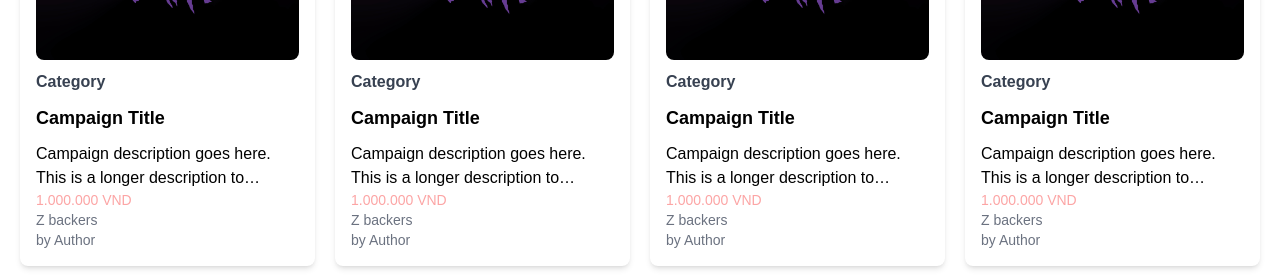
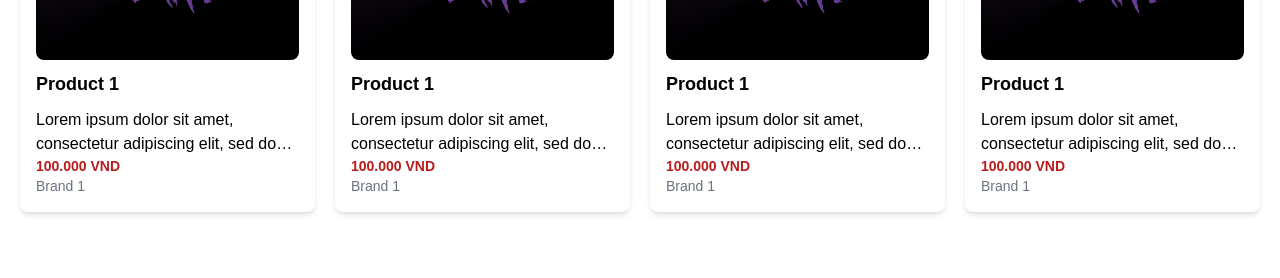
Before and after one commit to Truong62/THAH, a React (Create React App) app: page / in a window 1280 px wide. Shown: the part 674-952 px from the top of the page. Built offline with nearby package versions, Linux system fonts and the light colour scheme.

Commit message:
update card lỗi bất đồng bộ

```diff
--- a/src/components/Card/Card.css
+++ b/src/components/Card/CardProduct.css
@@ -13,3 +13,12 @@
   .slick-dots li.slick-active div {
     @apply bg-black;
   }
+
+  .description {
+    display: -webkit-box;
+    -webkit-line-clamp: 2; /* Số dòng tối đa */
+    overflow-wrap: break-word;
+    -webkit-box-orient: vertical;
+    overflow: hidden;
+    text-overflow: ellipsis;
+  }
--- a/src/components/Card/Card.js
+++ b/src/components/Card/CardProduct.js
@@ -3,9 +3,9 @@ import { Link } from 'react-router-dom';
 import Slider from 'react-slick';
 import "slick-carousel/slick/slick-theme.css";
 import "slick-carousel/slick/slick.css";
-import './Card.css'; // Import the CSS file for custom styles
+import './CardProduct.css'; // Import the CSS file for custom styles
 
-const Card = () => {
+const CardProduct = ({ link, nameProduct, price, description, brand }) => {
   const settings = {
     dots: true,
     infinite: true,
@@ -34,22 +34,22 @@ const Card = () => {
   };
 
   const formatCurrency = (amount) => {
-    return `${amount.toLocaleString('vi-VN').replace(/,/g, '')} VND`;
+    return `${amount.toLocaleString('vi-VN')} VND`;
   };
 
   const renderCampaigns = () => (
     [...Array(4)].map((_, index) => (
-      <Link to={`/campaign/${index}`} key={index} className="bg-white rounded-lg p-4 shadow-md transition-transform duration-300 ease-in-out flex flex-col justify-between h-full hover:translate-y-[-5px]">
-        <img src='../../images/wallpaperflare.com_wallpaper.jpg' alt="Campaign" className="w-full h-auto max-h-52 rounded-lg object-cover" loading="lazy" />
+      <Link key={index} to={`/campaign/${link}`}
+        className="bg-white rounded-lg p-4 shadow-md transition-transform duration-300 ease-in-out flex flex-col justify-between h-full hover:translate-y-[-5px]">
+        <img src='../../images/wallpaperflare.com_wallpaper.jpg' alt="Campaign"
+          className="w-full h-auto max-h-52 rounded-lg object-cover" />
         <div className="flex flex-col gap-2.5 mt-2.5 flex-grow">
-          <span className="font-bold text-gray-700">Category</span>
-          <h4 className="text-lg font-semibold">Campaign Title</h4>
-          <p className="line-clamp-2">Campaign description goes here. This is a longer description to demonstrate the line clamping effect. It should be truncated after two lines.</p>
+          <h4 className="text-lg font-semibold">{nameProduct}</h4>
+          <p className="description">{description}</p>
         </div>
         <div className="flex flex-col gap-1.25 text-sm text-gray-500">
-          <span className='text-red-300'>{formatCurrency(1000000)}</span>
-          <span>Z backers</span>
-          <span>by Author</span>
+          <span className='text-red-700 font-bold'>{formatCurrency(price)}</span>
+          <span>{brand}</span>
         </div>
       </Link>
     ))
@@ -84,4 +84,4 @@ const Card = () => {
   );
 };
 
-export default Card;
+export default CardProduct;
--- a/src/pages/Home.js
+++ b/src/pages/Home.js
@@ -1,5 +1,5 @@
 import React from "react";
-import Card from "../components/Card/Card";
+import CardProduct from "../components/Card/CardProduct";
 import ErrorBoundary from "../components/ErrorBoundary";
 import ImageSlider from "../components/ImageSlider";
 import Layout from "../components/Layout";
@@ -21,7 +21,7 @@ const Home = () => {
                 </div>
                 <ImageSlider></ImageSlider>
                 <ErrorBoundary>
-                    <Card></Card>
+                    <CardProduct link="https://www.google.com" nameProduct="Product 1" price={100000} description="Lorem ipsum dolor sit amet, consectetur adipiscing elit, sed do eiusmod tempor incididunt ut labore et dolore magna aliqua. Ut enim ad minim veniam, quis nostrud exercitation ullamco laboris nisi ut aliquip ex ea commodo consequat. Duis aute irure dolor in reprehenderit in voluptate velit esse cillum dolore eu fugiat nulla pariatur. Excepteur sint occaecat cupidatat non proident, sunt in culpa qui officia deserunt mollit anim id est laborum" brand="Brand 1"></CardProduct>
                 </ErrorBoundary>
             </Layout>
         </React.Fragment>
```
